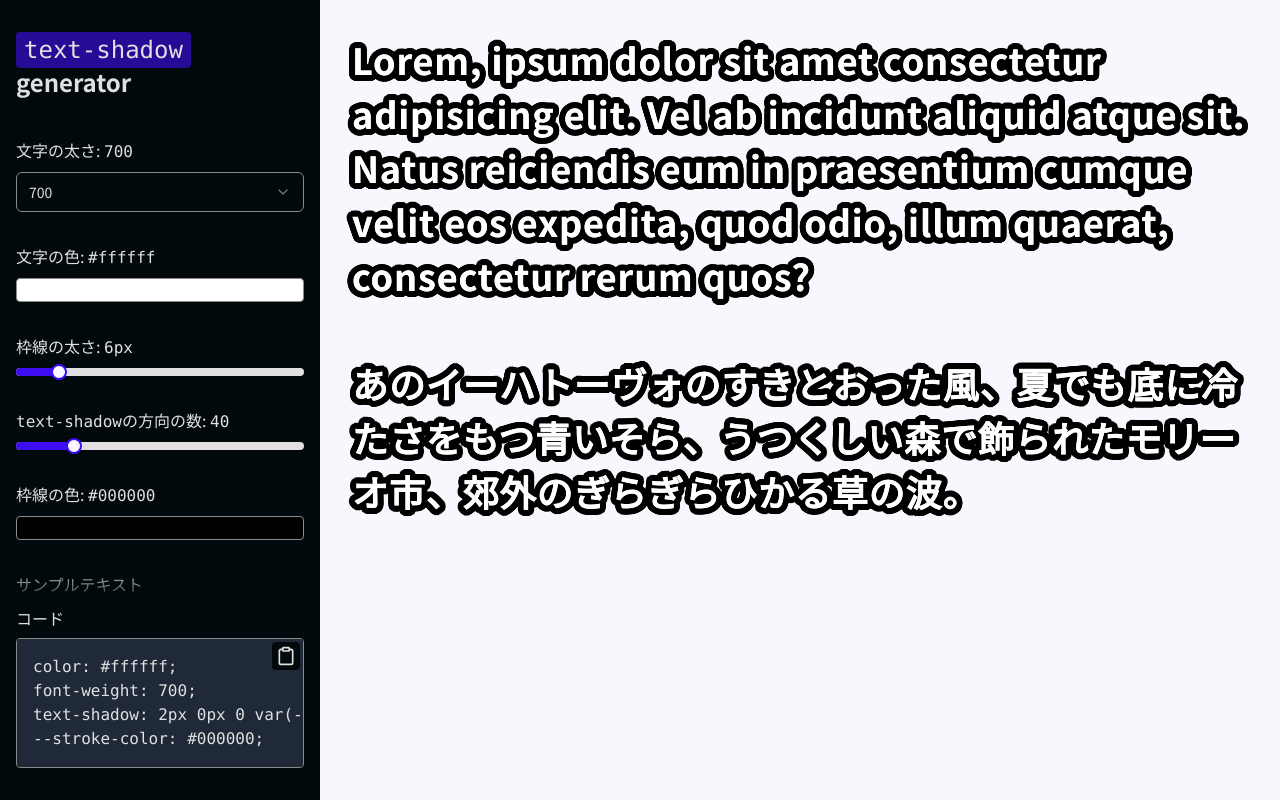
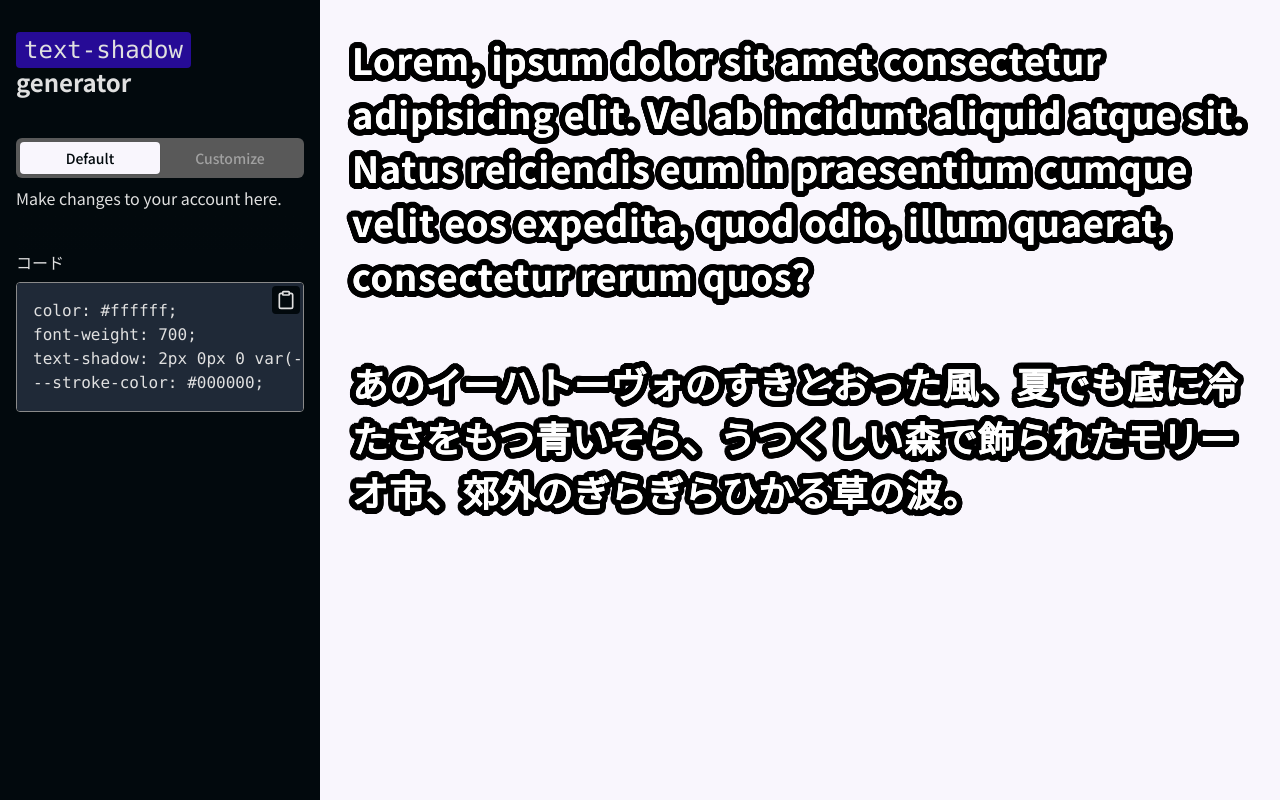
Before and after one commit to kdntiaoao/text-shadow-generator, a React (Vite) app: page / in a window 1280 px wide. Built offline with nearby package versions, Linux system fonts and the light colour scheme.

Commit message:
add: add tabs component

```diff
--- a/package.json
+++ b/package.json
@@ -15,6 +15,7 @@
     "@radix-ui/react-select": "^2.1.1",
     "@radix-ui/react-slider": "^1.2.0",
     "@radix-ui/react-slot": "^1.1.0",
+    "@radix-ui/react-tabs": "^1.1.0",
     "class-variance-authority": "^0.7.0",
     "clsx": "^2.1.1",
     "lucide-react": "^0.402.0",
--- a/src/components/sidebar/index.tsx
+++ b/src/components/sidebar/index.tsx
@@ -4,6 +4,7 @@
 import CustomSelect from "@/components/sidebar/custom-select";
 import { generateTextShadow } from "@/components/stroke-text/generate-text-shadow";
 import { Slider } from "@/components/ui/slider";
+import { Tabs, TabsContent, TabsList, TabsTrigger } from "@/components/ui/tabs";
 import { Textarea } from "@/components/ui/textarea";
 
 type Props = {
@@ -56,6 +57,15 @@
       <Header />
 
       <div className="relative">
+        <Tabs defaultValue="default">
+          <TabsList>
+            <TabsTrigger value="default">Default</TabsTrigger>
+            <TabsTrigger value="customize">Customize</TabsTrigger>
+          </TabsList>
+          <TabsContent value="default">
+            Make changes to your account here.
+          </TabsContent>
+          <TabsContent value="customize">
             <div className="grid gap-8">
               <div className="grid gap-2">
                 <label htmlFor="font-weight-select">
@@ -116,7 +126,8 @@
 
               <div className="grid gap-2">
                 <label htmlFor="direction-count-slider">
-              <code>text-shadow</code>の方向の数: <code>{directionCount}</code>
+                  <code>text-shadow</code>の方向の数:{" "}
+                  <code>{directionCount}</code>
                 </label>
                 <Slider
                   id="direction-count-slider"
@@ -160,6 +171,8 @@
                 />
               </div>
             </div>
+          </TabsContent>
+        </Tabs>
 
         <div className="sticky bottom-0 left-0">
           <div className="h-10 bg-gradient-to-b from-transparent to-sidebar" />
--- /dev/null
+++ b/src/components/ui/tabs.tsx
@@ -0,0 +1,53 @@
+import * as React from "react";
+import * as TabsPrimitive from "@radix-ui/react-tabs";
+
+import { cn } from "@/lib/utils";
+
+const Tabs = TabsPrimitive.Root;
+
+const TabsList = React.forwardRef<
+  React.ElementRef<typeof TabsPrimitive.List>,
+  React.ComponentPropsWithoutRef<typeof TabsPrimitive.List>
+>(({ className, ...props }, ref) => (
+  <TabsPrimitive.List
+    ref={ref}
+    className={cn(
+      "flex h-10 items-center justify-center rounded-md bg-muted p-1 text-muted-foreground",
+      className,
+    )}
+    {...props}
+  />
+));
+TabsList.displayName = TabsPrimitive.List.displayName;
+
+const TabsTrigger = React.forwardRef<
+  React.ElementRef<typeof TabsPrimitive.Trigger>,
+  React.ComponentPropsWithoutRef<typeof TabsPrimitive.Trigger>
+>(({ className, ...props }, ref) => (
+  <TabsPrimitive.Trigger
+    ref={ref}
+    className={cn(
+      "flex flex-1 items-center justify-center whitespace-nowrap rounded-sm px-3 py-1.5 text-sm font-medium ring-offset-background transition-all focus-visible:outline-none focus-visible:ring-2 focus-visible:ring-ring focus-visible:ring-offset-2 disabled:pointer-events-none disabled:opacity-50 data-[state=active]:bg-background data-[state=active]:text-foreground data-[state=active]:shadow-sm",
+      className,
+    )}
+    {...props}
+  />
+));
+TabsTrigger.displayName = TabsPrimitive.Trigger.displayName;
+
+const TabsContent = React.forwardRef<
+  React.ElementRef<typeof TabsPrimitive.Content>,
+  React.ComponentPropsWithoutRef<typeof TabsPrimitive.Content>
+>(({ className, ...props }, ref) => (
+  <TabsPrimitive.Content
+    ref={ref}
+    className={cn(
+      "mt-2 ring-offset-background focus-visible:outline-none focus-visible:ring-2 focus-visible:ring-ring focus-visible:ring-offset-2",
+      className,
+    )}
+    {...props}
+  />
+));
+TabsContent.displayName = TabsPrimitive.Content.displayName;
+
+export { Tabs, TabsList, TabsTrigger, TabsContent };
```
Also changed, not shown: 1 other file (tests, documents, lock files or other folders). Lines whose indentation alone changed are shown as unchanged.
